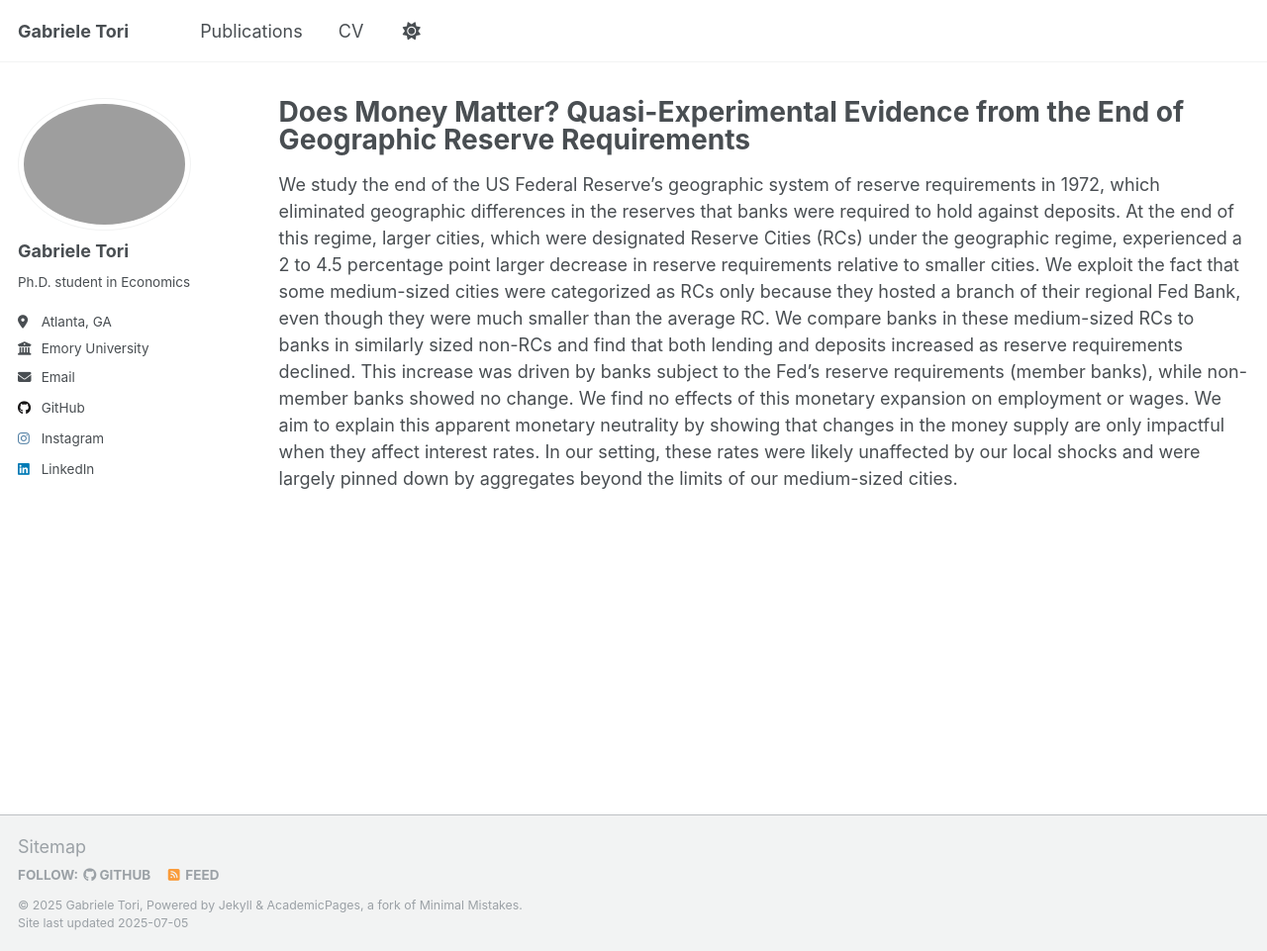
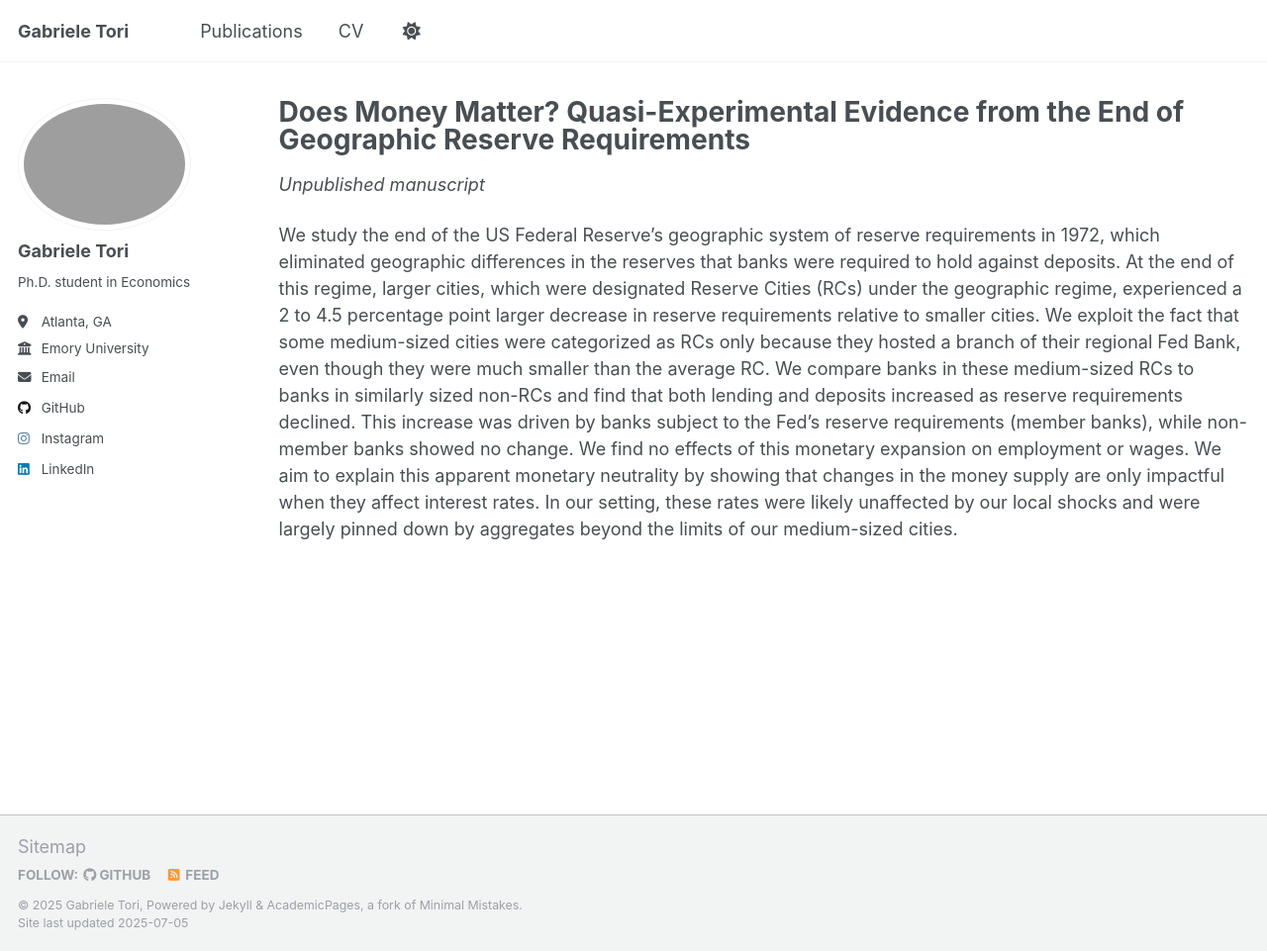
Before and after one commit to gtori7499/gtori7499.github.io, a Jekyll site: the page built from _publications/does_money_matter.md, in a window 1280 px wide and 961 px high. Shown: the whole window at 99% size. Built offline with Jekyll 4.4.1, drawn with Linux system fonts in a browser that asks for light colours; a script that is not in the unit is left out.

Commit message:
Update archive.html

```diff
--- a/_layouts/archive.html
+++ b/_layouts/archive.html
@@ -19,6 +19,21 @@ layout: default
     {% unless page.header.overlay_color or page.header.overlay_image %}
       <h1 class="page__title">{{ page.title }}</h1>
     {% endunless %}
+
+    {%- comment -%}
+    ————— Qui inizia il blocco per il “Published in” —————
+    {%- endcomment -%}
+    {% if page.venue %}
+      {% if page.category == "Work in Progress" %}
+        <p><em>{{ page.venue }}</em></p>
+      {% else %}
+        <p><em>Published in {{ page.venue }}</em></p>
+      {% endif %}
+    {% endif %}
+    {%- comment -%}
+    ————— Fine del blocco “Published in” —————
+    {%- endcomment -%}
+
     {{ content }}
   </div>
 </div>
```
